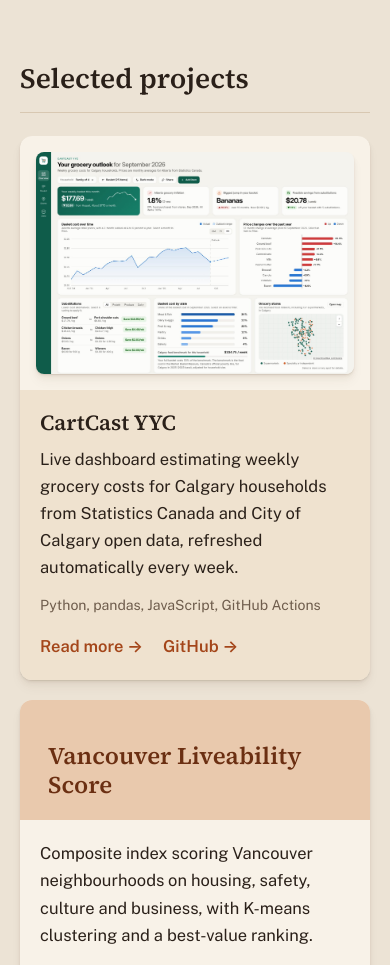
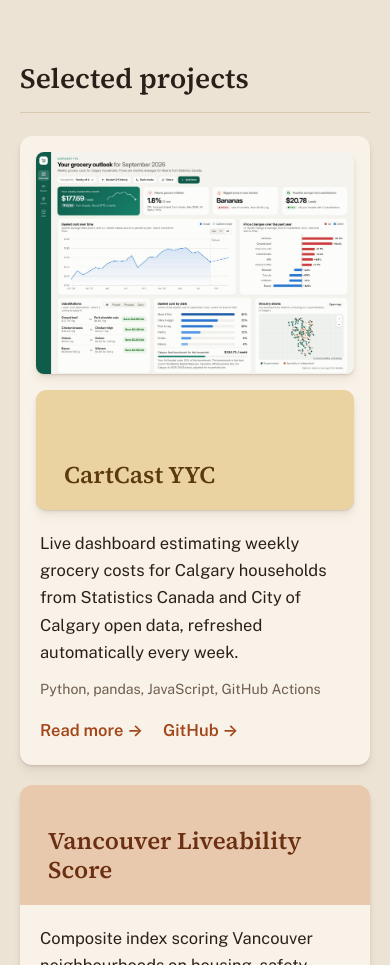
Before and after one commit to AdrianJulve/adrian-portfolio, a plain HTML site: page index.html in a window 390 px wide. Shown: the part 2120-3085 px from the top of the page. Drawn offline with nearby package versions, Linux system fonts and the light colour scheme.

Commit message:
Soften CartCast title box

```diff
--- a/css/style.css
+++ b/css/style.css
@@ -28,6 +28,8 @@
   --cover-a-text: #6b2f12;
   --cover-b: #dccbb1;
   --cover-b-text: #4a3420;
+  --feat-bg: #ebd3a1;
+  --feat-title: #5a3a0e;
   --font: "Public Sans", system-ui, -apple-system, "Segoe UI", sans-serif;
   --serif: "Source Serif 4", Georgia, serif;
 }
@@ -61,6 +63,8 @@
   --cover-a-text: #f0b48a;
   --cover-b: #2f271f;
   --cover-b-text: #e3cfb4;
+  --feat-bg: #3a2d14;
+  --feat-title: #efc985;
 }
 
 * {
@@ -432,9 +436,12 @@ a:focus-visible {
 }
 
 .featured {
+  margin-bottom: 1.25rem;
+}
+
+.featured-row {
   display: grid;
   grid-template-columns: 1.35fr 1fr;
-  margin-bottom: 1.25rem;
 }
 
 .featured .project-image {
@@ -447,11 +454,27 @@ a:focus-visible {
   box-shadow: var(--shadow);
 }
 
-.featured .project-body {
-  background: var(--tint);
+.featured-side {
   display: flex;
   flex-direction: column;
-  justify-content: center;
+}
+
+.featured-side .project-cover {
+  margin: 1.25rem 1.25rem 0 0;
+  border-radius: 10px;
+  box-shadow: var(--shadow);
+}
+
+.featured-side .project-body {
+  padding-left: 0.25rem;
+  flex: 1;
+  display: flex;
+  flex-direction: column;
+}
+
+.featured-side .links {
+  margin-top: auto;
+  padding-top: 1rem;
 }
 
 .project-cover {
@@ -485,6 +508,15 @@ a:focus-visible {
 .cover-b h3 {
   color: var(--cover-b-text);
 }
+
+.cover-c {
+  background: var(--feat-bg);
+}
+
+.cover-c h3 {
+  color: var(--feat-title);
+}
+
 
 .project-grid {
   display: grid;
@@ -990,7 +1022,7 @@ a.shot-frame:hover {
     padding: 2.25rem 0;
   }
 
-  .featured,
+  .featured-row,
   .project-grid,
   .edu-grid,
   .role,
@@ -1013,6 +1045,15 @@ a.shot-frame:hover {
 
   .featured .project-image {
     padding: 1rem;
+  }
+
+  .featured-side .project-cover {
+    margin: 0 1rem;
+  }
+
+  .featured-side .project-body {
+    padding-left: 1.25rem;
+    padding-right: 1.25rem;
   }
 
   .stats-row {
--- a/index.html
+++ b/index.html
@@ -15,7 +15,7 @@
   <link rel="preconnect" href="https://fonts.googleapis.com">
   <link rel="preconnect" href="https://fonts.gstatic.com" crossorigin>
   <link href="https://fonts.googleapis.com/css2?family=Public+Sans:wght@400;500;600;700&family=Source+Serif+4:opsz,wght@8..60,600&display=swap" rel="stylesheet">
-  <link rel="stylesheet" href="css/style.css?v=a722e60b">
+  <link rel="stylesheet" href="css/style.css?v=e2166839">
 </head>
 <body>
   <header class="nav">
@@ -96,14 +96,18 @@
           <h2>Selected projects</h2>
         </div>
         <article class="card project featured">
+          <div class="featured-row">
             <a class="project-image" href="cartcast-yyc.html">
               <img src="images/cartcast-dashboard.jpg" width="1600" height="1118" alt="CartCast YYC dashboard showing the weekly basket cost, price changes, substitutions and a map of Calgary grocery stores">
             </a>
+            <div class="featured-side">
+              <a class="project-cover cover-c" href="cartcast-yyc.html"><h3>CartCast YYC</h3></a>
               <div class="project-body">
-            <h3><a href="cartcast-yyc.html">CartCast YYC</a></h3>
                 <p>Live dashboard estimating weekly grocery costs for Calgary households from Statistics Canada and City of Calgary open data, refreshed automatically every week.</p>
                 <p class="meta">Python, pandas, JavaScript, GitHub Actions</p>
                 <p class="links"><a href="cartcast-yyc.html">Read more</a><a href="https://github.com/AdrianJulve/cartcast-yyc" target="_blank" rel="noopener noreferrer">GitHub</a></p>
+              </div>
+            </div>
           </div>
         </article>
         <div class="project-grid">
```
Also changed, not shown: cartcast-yyc.html (+1 -1 lines), furniture-orders.html (+1 -1 lines), vancouver-liveability.html (+1 -1 lines). Lines whose indentation alone changed are shown as unchanged.
